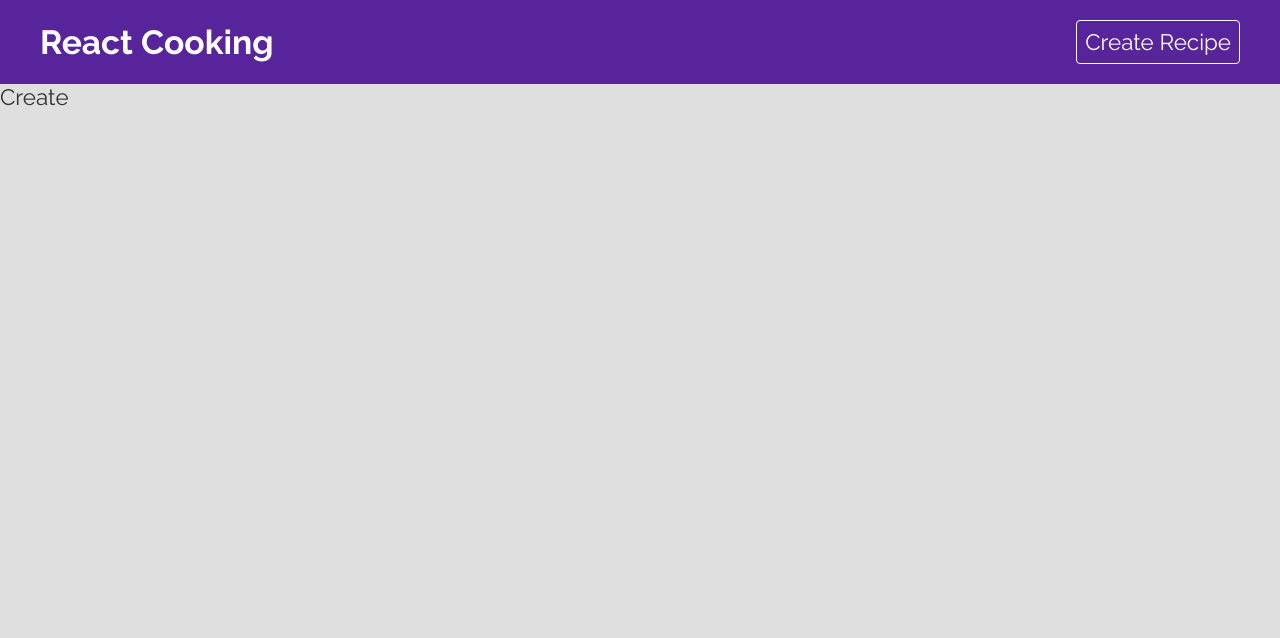
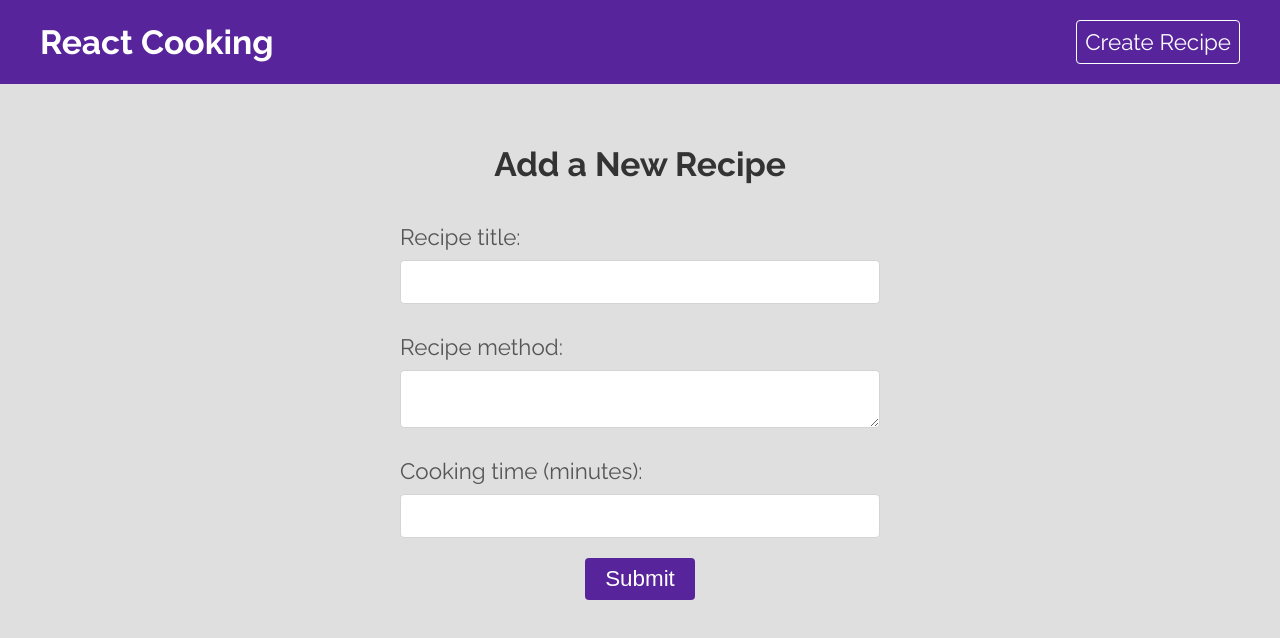
Before and after one commit to coffmanjrp/react-cooking, a React (Create React App) app: page /create in a window 1280 px wide. Shown: the top 638 px of the page. Built offline with nearby package versions, Linux system fonts and the light colour scheme.

Commit message:
Making a Create Recipe Form

```diff
--- a/src/pages/create/Create.css
+++ b/src/pages/create/Create.css
@@ -0,0 +1,28 @@
+.create {
+  margin: 60px auto;
+  max-width: 480px;
+  color: #555;
+}
+
+.create label span {
+  display: block;
+  margin: 30px 0 10px;
+}
+
+.create p {
+  margin-top: 10px;
+  font-size: 0.8em;
+}
+
+.create button {
+  display: block;
+  margin: 20px auto;
+  font-size: 1em;
+  color: #fff;
+  padding: 8px 20px;
+  border: 0;
+  border-radius: 4px;
+  background-color: #58249c;
+  text-decoration: none;
+  cursor: pointer;
+}
--- a/src/pages/create/Create.tsx
+++ b/src/pages/create/Create.tsx
@@ -1,8 +1,53 @@
-import { FC } from 'react';
+import { FC, FormEvent, useState } from 'react';
 import './Create.css';
 
 const Create: FC = () => {
-  return <div>Create</div>;
+  const [title, setTitle] = useState('');
+  const [method, setMethod] = useState('');
+  const [cookingTime, setCookingTime] = useState('');
+
+  const handleSubmit = (e: FormEvent) => {
+    e.preventDefault();
+
+    console.log(title, method, cookingTime);
+  };
+
+  return (
+    <div className="create">
+      <h2 className="page-title">Add a New Recipe</h2>
+      <form onSubmit={handleSubmit}>
+        <label>
+          <span>Recipe title:</span>
+          <input
+            type="text"
+            value={title}
+            onChange={(e) => setTitle(e.target.value)}
+            required
+          />
+        </label>
+        <label>
+          <span>Recipe method:</span>
+          <textarea
+            value={method}
+            onChange={(e) => setMethod(e.target.value)}
+            required
+          />
+        </label>
+        <label>
+          <span>Cooking time (minutes):</span>
+          <input
+            type="number"
+            value={cookingTime}
+            onChange={(e) => setCookingTime(e.target.value)}
+            required
+          />
+        </label>
+        <button type="submit" className="btn">
+          Submit
+        </button>
+      </form>
+    </div>
+  );
 };
 
 export default Create;
```
